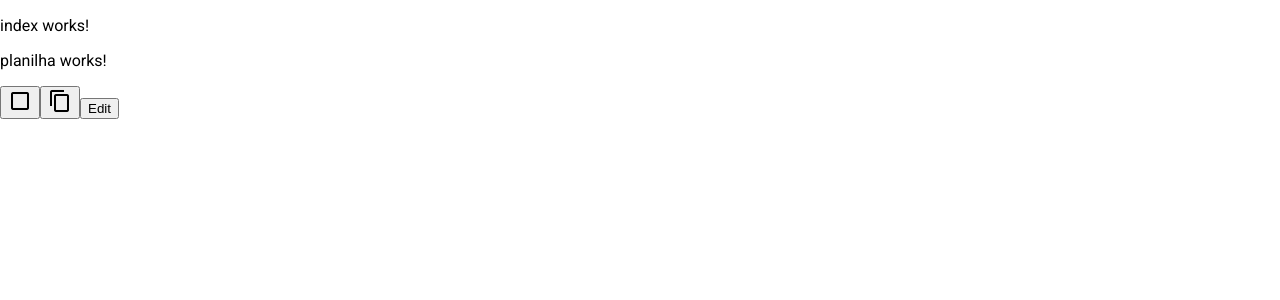
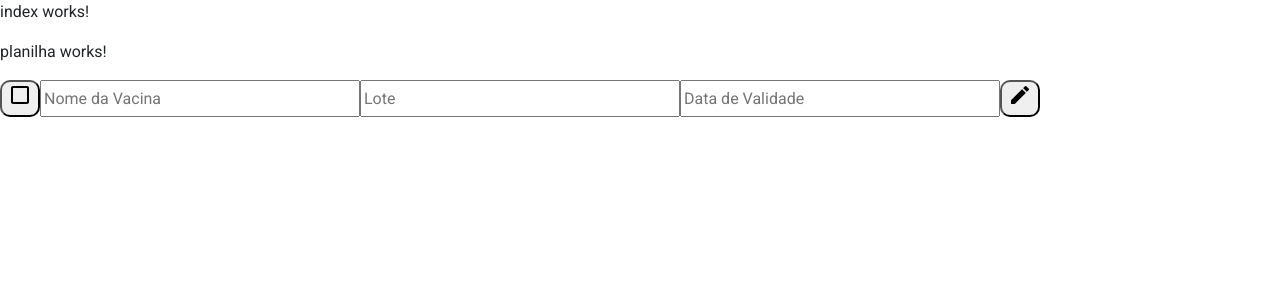
Before and after one commit to leandromelolm/colavacina-ajuda-no-registro-angular-19, an Angular app in the folder vacina-suporte-frontend/: page / in a window 1280 px wide. Shown: the top 300 px of the page. Built offline with nearby package versions, Linux system fonts and the light colour scheme.

Commit message:
refactor(row): copyToClipboard, toggleCheck

```diff
--- a/vacina-suporte-frontend/angular.json
+++ b/vacina-suporte-frontend/angular.json
@@ -40,6 +40,7 @@
             ],
             "styles": [
               "@angular/material/prebuilt-themes/azure-blue.css",
+              "node_modules/bootstrap/dist/css/bootstrap.min.css",
               "src/styles.scss"
             ],
             "scripts": [],
--- a/vacina-suporte-frontend/src/app/components/planilha/planilha.component.html
+++ b/vacina-suporte-frontend/src/app/components/planilha/planilha.component.html
@@ -1,2 +1,2 @@
 <p>planilha works!</p>
-<app-row></app-row>
+<app-row ngSkipHydration></app-row>
--- a/vacina-suporte-frontend/src/app/components/row/row.component.html
+++ b/vacina-suporte-frontend/src/app/components/row/row.component.html
@@ -1,13 +1,17 @@
-<div>
-    <button id="check"><mat-icon>check_box_outline_blank</mat-icon></button>
-    <button id="copy"><mat-icon class="icon-warn">content_copy</mat-icon></button>
-    <button id="edit" (click)="toggleEditMode()">Edit</button>
-    <div *ngIf="isEditMode">
-        <input id="inputLote" type="text" [(ngModel)]="inputLote">
-        <input id="inputDataValidade" type="text" [(ngModel)]="inputDataValidade">
-    </div>
-    <div *ngIf="!isEditMode">
-        <div>{{ inputLote }}</div>
-        <div>{{ inputDataValidade }}</div>
-    </div>
+<div class="d-flex">
+    <button id="check" (click)="toggleCheck()"><mat-icon>{{iconCheck}}</mat-icon></button>
+    <!-- <button id="copy"><mat-icon class="icon-warn">content_copy</mat-icon></button> -->
+    @if (isEditMode) {
+        <input type="text" [(ngModel)]="txtNomeVacina" placeholder="Nome da Vacina">
+        <input type="text" [(ngModel)]="txtLote" placeholder="Lote">
+        <input type="text" [(ngModel)]="txtDataValidade" placeholder="Data de Validade">
+    } @else {
+        <div class="me-1" (click)="copyToClipboard(txtNomeVacina)">{{ txtNomeVacina }}</div>
+        <div class="me-1" (click)="copyToClipboard(txtLote)">{{ txtLote }}</div>
+        <div (click)="copyToClipboard(txtDataValidade)">{{ txtDataValidade }}</div>
+    }
+    <button id="edit" (click)="toggleEditMode()"><mat-icon class="icon-warn">edit</mat-icon></button>
+
 </div>
+
+<div class="copied-message" *ngIf="copiedMessage">{{ copiedMessage }}</div>
--- a/vacina-suporte-frontend/src/app/components/row/row.component.scss
+++ b/vacina-suporte-frontend/src/app/components/row/row.component.scss
@@ -0,0 +1,30 @@
+button {
+    border-radius: 10px;
+}
+
+input {
+    width: 25%;
+}
+
+.copyable {
+    cursor: pointer;
+    user-select: none;
+    transition: color 0.2s;
+
+    &:hover {
+        color: #007bff;
+    }
+}
+
+.copied-message {
+    margin-top: 8px;
+    color: green;
+    font-size: 0.9rem;
+    animation: fadeOut 2s forwards;
+}
+
+@keyframes fadeOut {
+    0% { opacity: 1; }
+    90% { opacity: 1; }
+    100% { opacity: 0; }
+}
--- a/vacina-suporte-frontend/src/app/components/row/row.component.ts
+++ b/vacina-suporte-frontend/src/app/components/row/row.component.ts
@@ -7,26 +7,32 @@ import { Component, Input } from '@angular/core';
   styleUrl: './row.component.scss'
 })
 export class RowComponent {
-  @Input() data: string[] = [];
-  isEditMode: boolean = false;
-  inputLote: string = '';
-  inputDataValidade: string = '';
+  iconCheck: string = 'check_box_outline_blank';
+  isEditMode: boolean = true;
+  txtNomeVacina: string = '';
+  txtLote: string = '';
+  txtDataValidade: string = '';
 
-  updateCell(index: number, newValue: string) {
-    if (!this.isEditMode) {
-      if (index >= 0 && index < this.data.length) {
-        this.data[index] = newValue;
-      }
-    }
+  copiedMessage: string = '';
+
+  toggleEditMode() {
+    this.isEditMode = !this.isEditMode;
   }
 
-  toggleEditMode() {
-    console.log( "edi")
-    this.isEditMode = !this.isEditMode;
-    if (!this.isEditMode && this.data) {
-      if(this.data.length > 3) this.data[3] = this.inputLote;
-      if(this.data.length > 4) this.data[4] = this.inputDataValidade;
-    }
+  toggleCheck() {
+    this.iconCheck =  'check_box' === this.iconCheck  ? 'check_box_outline_blank' : 'check_box';
+
+  }
+
+  copyToClipboard(text: string) {
+    navigator.clipboard.writeText(text).then(() => {
+      this.copiedMessage = `Copiado: ${text}`;
+      setTimeout(() => {
+        this.copiedMessage = '';
+      }, 2000); // Esconde após 2 segundos
+    }).catch(err => {
+      console.error('Erro ao copiar!', err);
+    });
   }
 
 }
```
